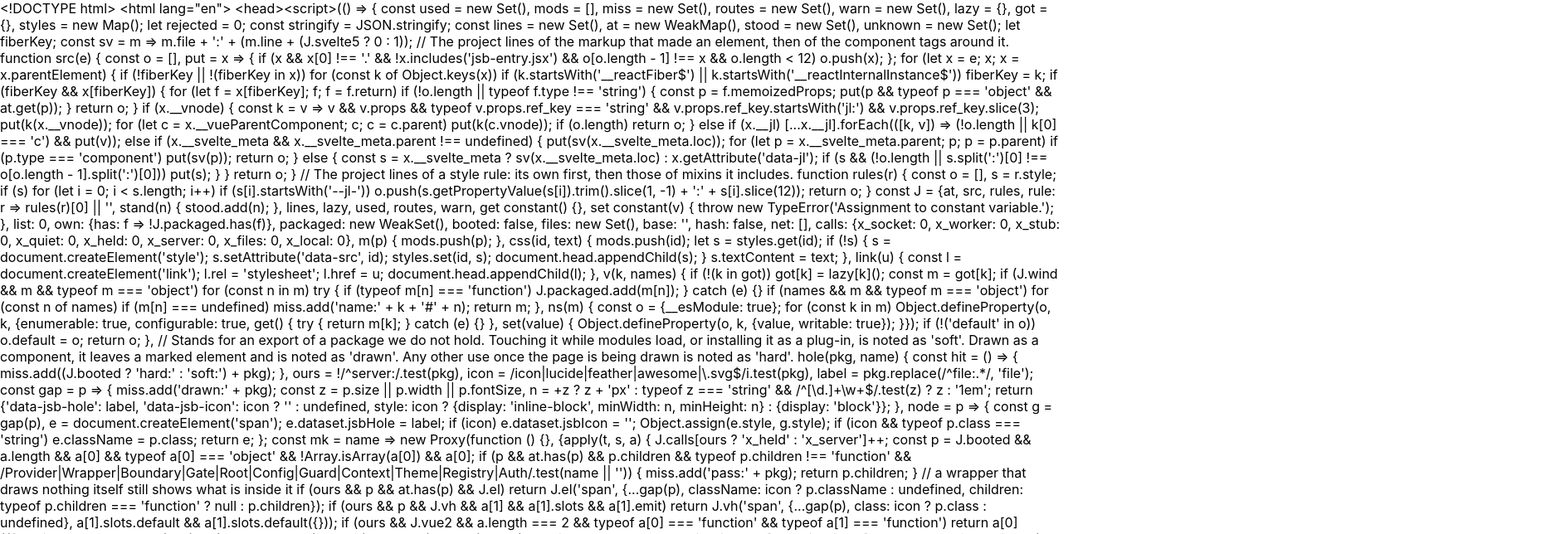
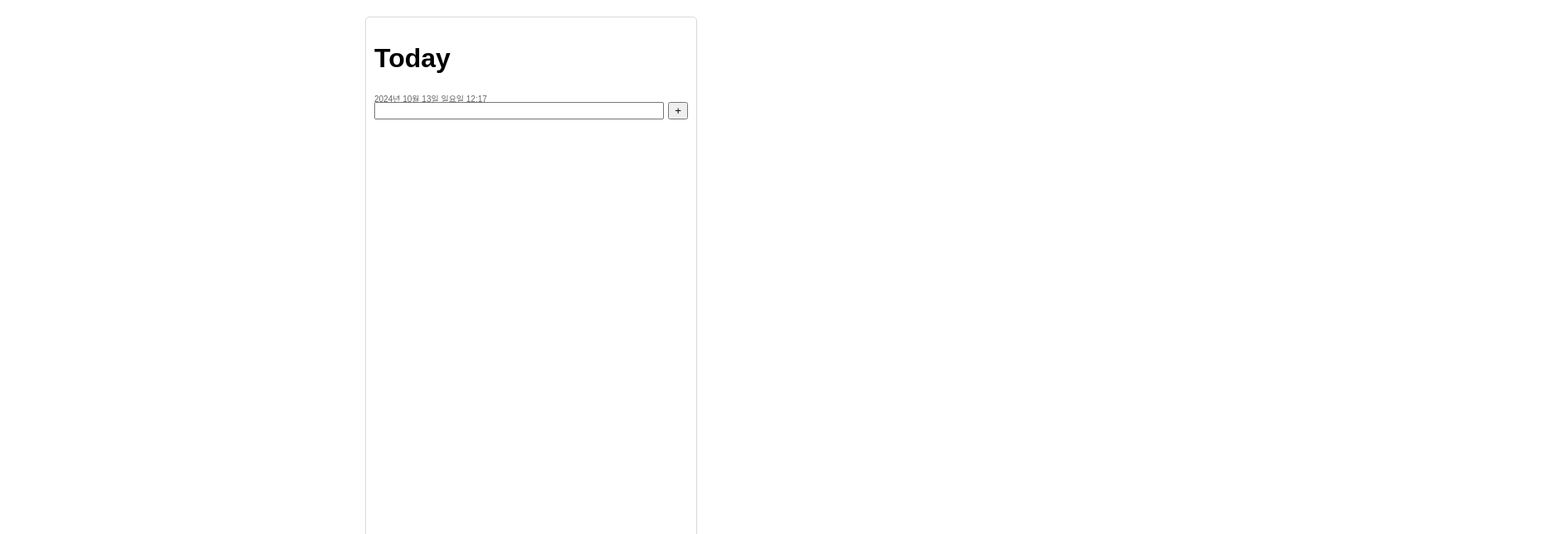
Before and after one commit to dlehgus0124/CRUD, a React (Create React App) app: page / in a window 1280 px wide. Shown: the top 644 px of the page at 83% size, 1881 px wide, since content can reach past the window. Built offline with nearby package versions, Linux system fonts and the light colour scheme; a web font is replaced by a local one.

Commit message:
second commit

```diff
--- a/package.json
+++ b/package.json
@@ -1,5 +1,5 @@
 {
-  "name": "front",
+  "name": "garnet",
   "version": "0.1.0",
   "private": true,
   "dependencies": {
@@ -10,6 +10,7 @@
     "react": "^18.3.1",
     "react-dom": "^18.3.1",
     "react-scripts": "5.0.1",
+    "styled-components": "^6.1.13",
     "web-vitals": "^2.1.4"
   },
   "scripts": {
--- a/src/App.css
+++ b/src/App.css
@@ -1,38 +1,63 @@
-.App {
-  text-align: center;
+@font-face {
+  font-family: 'NEXON Lv1 Gothic OTF';
+  src: url('https://fastly.jsdelivr.net/gh/projectnoonnu/noonfonts_20-04@2.1/NEXON Lv1 Gothic OTF.woff') format('woff');
+  font-weight: normal;
+  font-style: normal;
 }
 
-.App-logo {
-  height: 40vmin;
-  pointer-events: none;
+* {
+  font-family: 'NEXON Lv1 Gothic OTF', sans-serif;
 }
 
-@media (prefers-reduced-motion: no-preference) {
-  .App-logo {
-    animation: App-logo-spin infinite 20s linear;
-  }
+html, body, #root {
+  height: 100%;
+  margin: 0;
+  display: flex;
+  justify-content: center; /* 수평 중앙 정렬 */
+  align-items: flex-start; /* 수직 상단 정렬 */
 }
 
-.App-header {
-  background-color: #282c34;
-  min-height: 100vh;
+.container {
   display: flex;
   flex-direction: column;
-  align-items: center;
-  justify-content: center;
-  font-size: calc(10px + 2vmin);
-  color: white;
+  align-items: center; /* 수평 중앙 정렬 */
+  height: 80vh; /* 화면 전체 높이 */
+  width: 400px; /* 고정된 너비 */
+  border: 1px solid #d9d9d9; /* 테두리 추가 */
+  padding: 10px; /* 내부 여백 추가 */
+  border-radius: 5px; /* 모서리 둥글게 */
+  box-sizing: border-box; /* 패딩과 테두리를 포함한 크기 계산 */
+  margin-top: 20px /* 상단 여백 추가 */
 }
 
-.App-link {
-  color: #61dafb;
+main {
+  display: flex;
+  flex-direction: column;
+  align-items: flex-start; /* 왼쪽 정렬 */
+  width: 100%; /* 부모 컨테이너의 너비에 맞춤 */
 }
 
-@keyframes App-logo-spin {
-  from {
-    transform: rotate(0deg);
-  }
-  to {
-    transform: rotate(360deg);
-  }
+.input-container {
+  display: flex;
+  align-items: center;
+  gap: 5px; /* 입력창과 버튼 사이의 간격 */
+  width: 100%; /* 부모 컨테이너의 너비에 맞춤 */
+  margin-bottom: 20px; /* 입력창과 투두 아이템 사이의 간격 */
 }
+
+input {
+  flex: 1; /* 가능한 공간을 모두 차지 */
+  max-width: 100%; /* 최대 너비를 부모 컨테이너에 맞춤 */
+  box-sizing: border-box; /* 패딩과 테두리를 포함한 크기 계산 */
+}
+
+button {
+  flex-shrink: 0; /* 버튼 크기 고정 */
+}
+
+.todo-item {
+  display: flex;
+  align-items: center;
+  gap: 5px; /* 아이콘과 텍스트 사이의 간격 */
+  margin-bottom: 5px; /* 투두 아이템 사이의 간격 */
+}
--- a/src/App.js
+++ b/src/App.js
@@ -1,19 +1,49 @@
+import './App.css';
 import axios from 'axios';
+import styled from 'styled-components';
 import React, { useEffect, useState } from 'react';
+import TodoBoard from './components/TodoBoard';
+
 
 function App() {
-  const [data, setData] = useState([]);
-  useEffect(() => {
-    axios.get('http://localhost:3001')
-      .then(res => {
-        setData(res.data);
-      })
-  }, []);
+  const [inputValue, setInputValue] = useState("");
+  const [todoList, setTodoList] = useState([]);
+  const [currentTime, setCurrentTime] = useState(new Date());
+
+  const addItem = () => {
+    setTodoList([...todoList, inputValue]);
+    setInputValue("");
+  };
+
+  const formatDate = (date) => {
+    return `${date.getFullYear()}년 ${date.getMonth() + 1}월 ${date.getDate()}일 ${['일요일', '월요일', '화요일', '수요일', '목요일', '금요일', '토요일'][date.getDay()]} ${date.getHours()}:${String(date.getMinutes()).padStart(2, '0')}`;
+  };
+
   return (
-    <div>
-      {data} this is a test
+    <div className="container">
+      <main>
+        <h1>Today</h1>
+        <DateText>{formatDate(currentTime)}</DateText>
+        <div className="input-container">
+          <input
+            value={inputValue}
+            type="text"
+            onChange={(event) => setInputValue(event.target.value)} />
+          <button onClick={addItem}>+</button>
+        </div>
+        <TodoBoard todoList={todoList}/>
+      </main>
     </div>
   );
 }
 
 export default App;
+
+const DateText = styled.div`
+  width: 149px;
+  height: 12px;
+  color: #666666;
+  font-size: 10px;
+  font-weight: 400;
+  word-wrap: break-word;
+`;
--- /dev/null
+++ b/src/components/TodoBoard.js
@@ -0,0 +1,13 @@
+import React from "react";
+import TodoItem from "./TodoItem";
+
+function TodoBoard(props) {
+    return (
+        <div>
+            {props.todoList.map((item) => (
+            <TodoItem item={item} />
+        ))}
+    </div>
+);
+}
+export default TodoBoard;
--- /dev/null
+++ b/src/components/TodoItem.js
@@ -0,0 +1,7 @@
+import React from "react";
+
+function TodoItem(props) {
+    return <div className="todo-item">{props.item}</div>;
+}
+
+export default TodoItem;
--- a/src/index.css
+++ b/src/index.css
@@ -1,13 +1,11 @@
-body {
-  margin: 0;
-  font-family: -apple-system, BlinkMacSystemFont, 'Segoe UI', 'Roboto', 'Oxygen',
-    'Ubuntu', 'Cantarell', 'Fira Sans', 'Droid Sans', 'Helvetica Neue',
-    sans-serif;
-  -webkit-font-smoothing: antialiased;
-  -moz-osx-font-smoothing: grayscale;
+.image-container {
+  display: flex;
+  flex-wrap: wrap;
+  justify-content: center;
 }
 
-code {
-  font-family: source-code-pro, Menlo, Monaco, Consolas, 'Courier New',
-    monospace;
+.image-container img {
+  width: 200px;
+  height: 200px;
+  object-fit: cover;
 }
```
Also changed, not shown: src/components/TodoList.js (added, +12 -0 lines), public/images/add.png (added), 1 other file (tests, documents, lock files or other folders).
